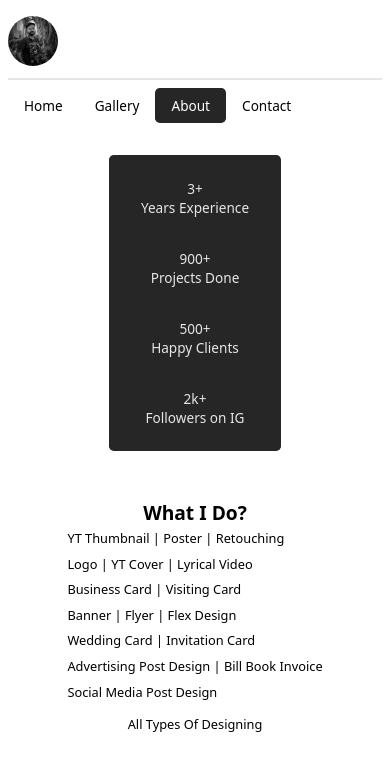
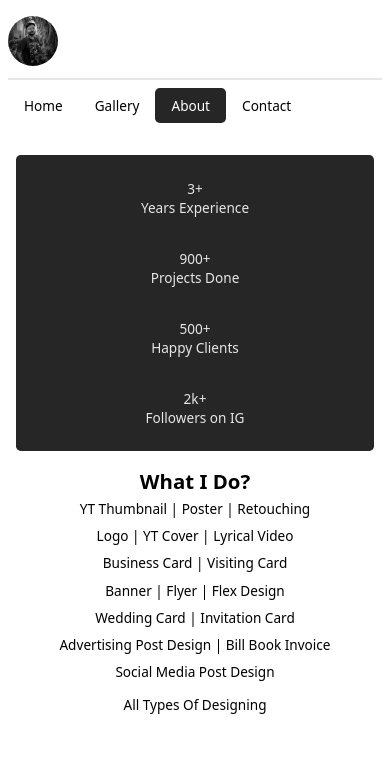
Before and after one commit to mr-saad/mrakediting, a Next.js app: page /about in a window 390 px wide. Shown: the top 770 px of the page. Built offline with nearby package versions, Linux system fonts and the light colour scheme.

Commit message:
Add files via upload

```diff
--- a/pages/about.js
+++ b/pages/about.js
@@ -2,7 +2,7 @@ import { motion } from "framer-motion";
 import { animations } from "./index";
 const About = () => {
   return (
-    <motion.section {...animations} className="about" >
+    <motion.section {...animations} className="about">
       <div className="workGrid">
         <div className="workTile">
           <span className="bigTxt">3+ </span>
@@ -32,9 +32,7 @@ const About = () => {
         <li>Wedding Card | Invitation Card</li>
         <li>Advertising Post design | Bill book invoice</li>
         <li>Social Media Post Design</li>
-        <p style={{ marginTop: 10, textAlign: "center" }}>
-          All Types Of Designing
-        </p>
+        <p style={{ marginTop: 10 }}>All Types Of Designing</p>
       </ul>
     </motion.section>
   );
--- a/pages/index.js
+++ b/pages/index.js
@@ -11,7 +11,7 @@ export const animations = {
 
 const Home = () => {
   return (
-    <motion.section className="home" {...animations} >
+    <motion.section className="home" {...animations}>
       <div className="left">
         <h1 className="headingAk">
           Hey! I'm <span>Ayan Khatri</span>
@@ -27,16 +27,14 @@ const Home = () => {
       </div>
 
       <Image
-        quality={50}
-        sizes="(max-width:540px) 30vw,(max-width:768px) 50vw,(max-width:1200px) 80vw"
-        priority
-        width={300}
+        sizes="(max-width:540px) 50vw,(max-width:1200px) 80vw"
+        priority={true}
+        width={400}
         height={400}
-        style={{ objectFit: "cover", objectPosition: "top" }}
+        style={{ objectFit: "cover", objectPosition: "top", maxWidth: "100%" }}
         src="/ayan_new.jpg"
         alt="Ayan Khatri"
       />
-
     </motion.section>
   );
 };
--- a/styles/global.css
+++ b/styles/global.css
@@ -22,6 +22,7 @@ body {
 
 .loadingContainer {
   margin-top: 2rem;
+  margin-left: 1rem;
 }
 
 a,
@@ -128,7 +129,6 @@ section {
 
 .btn {
   display: inline-block;
-  text-transform: uppercase;
   border-radius: 0.3rem;
   width: fit-content;
   background: var(--bg);
@@ -181,6 +181,13 @@ section {
   grid-gap: 2rem;
   margin-bottom: 2rem;
 }
+img {
+  border-radius: 0.3rem;
+  -webkit-border-radius: 0.3rem;
+  -moz-border-radius: 0.3rem;
+  -ms-border-radius: 0.3rem;
+  -o-border-radius: 0.3rem;
+}
 
 .imgContainer {
   position: relative;
@@ -193,10 +200,42 @@ section {
   aspect-ratio: 4/5;
 }
 
+/* modal==========================>> */
+.modal {
+  position: absolute;
+  inset: 0;
+  background: #00000070;
+  cursor: pointer;
+}
+.modal-img-container {
+  width: 500px;
+  max-width: 100%;
+  margin-inline: auto;
+  margin-top: 5rem;
+  display: flex;
+  flex-direction: column;
+  background: #fff;
+  cursor: default;
+}
+.modal-img-container .Graphic {
+  aspect-ratio: 1;
+}
+.modal-img-container .Thumbnail {
+  aspect-ratio: 16/9;
+}
+.modal-img-container .Poster {
+  aspect-ratio: 4/5;
+}
+.modal-img-container a {
+  text-decoration: none;
+  color: #000;
+  padding: 0.5rem 1rem;
+  text-align: center;
+}
+
 /* about page==============>> */
 .about {
-  gap: 2rem;
-  align-items: center;
+  flex-direction: column;
 }
 
 .workGrid {
@@ -204,6 +243,7 @@ section {
   grid-template-columns: repeat(2, minmax(0, 1fr));
   background: var(--bg);
   padding: 0.5rem 1rem;
+  margin-bottom: 1rem;
   position: relative;
   border-radius: 0.3rem;
   -webkit-border-radius: 0.3rem;
@@ -220,6 +260,7 @@ section {
 .whatido {
   text-transform: capitalize;
   list-style: none;
+  text-align: center;
 }
 .vrLine {
   position: absolute;
@@ -235,9 +276,6 @@ section {
   -o-transform: translate(-50%, -50%);
 }
 
-.whatido h2 {
-  text-align: center;
-}
 .whatido li {
   line-height: 2;
 }
@@ -312,7 +350,6 @@ section {
 
   .filterBtn {
     padding: 0.7rem;
-    font-size: 0.8rem;
   }
   .grid {
     padding: 0 1rem;
@@ -327,11 +364,8 @@ section {
 
   .workGrid {
     grid-template-columns: repeat(1, minmax(0, 1fr));
-    margin-bottom: 1rem;
   }
-  .whatido {
-    font-size: 0.8rem;
-  }
+
   .vrLine {
     display: none;
   }
```
Also changed, not shown: pages/gallery.js (+55 -5 lines).
